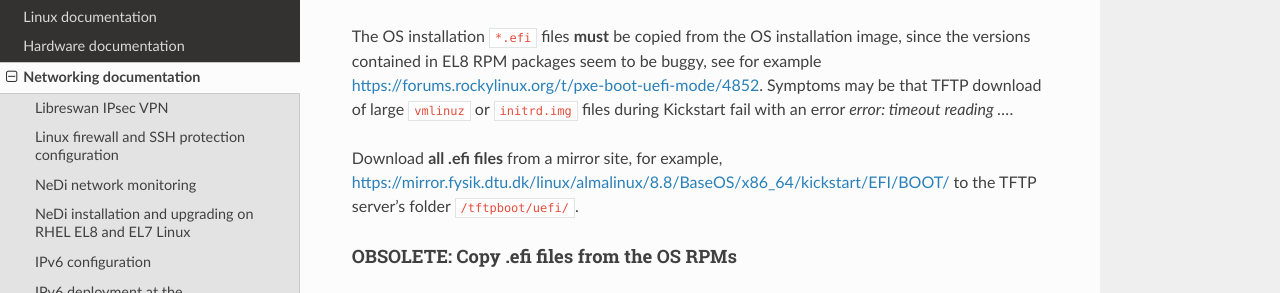
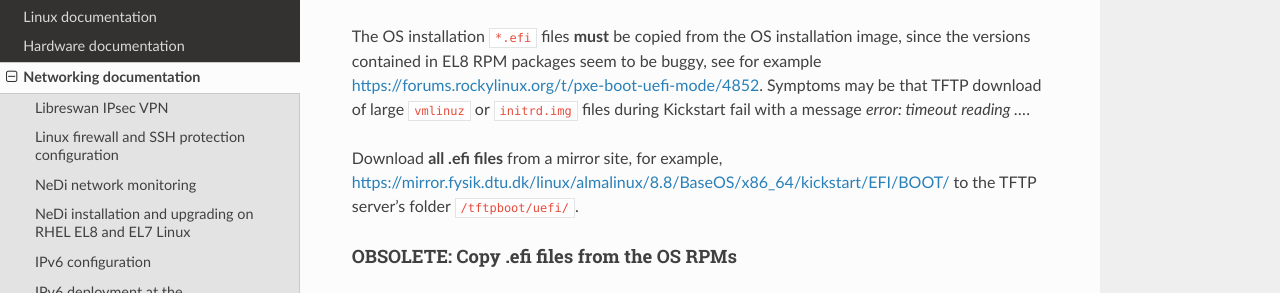
Before and after one commit to OleHolmNielsen/ITwiki, a Sphinx documentation site: the page built from docs/PXE_and_UEFI.rst, in a window 1280 px wide and 900 px high, scrolled down 2209 px. Shown: the part 158-451 px from the top of the window. Built offline with Sphinx 7.4.7 and the Read the Docs theme 2.0.0, drawn with Linux system fonts in a browser that asks for light colours.

Commit message:
Minor edit

```diff
--- a/docs/PXE_and_UEFI.rst
+++ b/docs/PXE_and_UEFI.rst
@@ -94,7 +94,7 @@ The OS installation ``*.efi`` files **must** be copied from the OS installation
 since the versions contained in EL8 RPM packages seem to be buggy,
 see for example https://forums.rockylinux.org/t/pxe-boot-uefi-mode/4852.
 Symptoms may be that TFTP download of large ``vmlinuz`` or ``initrd.img`` files
-during Kickstart fail with an error *error: timeout reading ...*.
+during Kickstart fail with a message *error: timeout reading ...*.
 
 Download **all .efi files** from a mirror site,
 for example, https://mirror.fysik.dtu.dk/linux/almalinux/8.8/BaseOS/x86_64/kickstart/EFI/BOOT/
```
